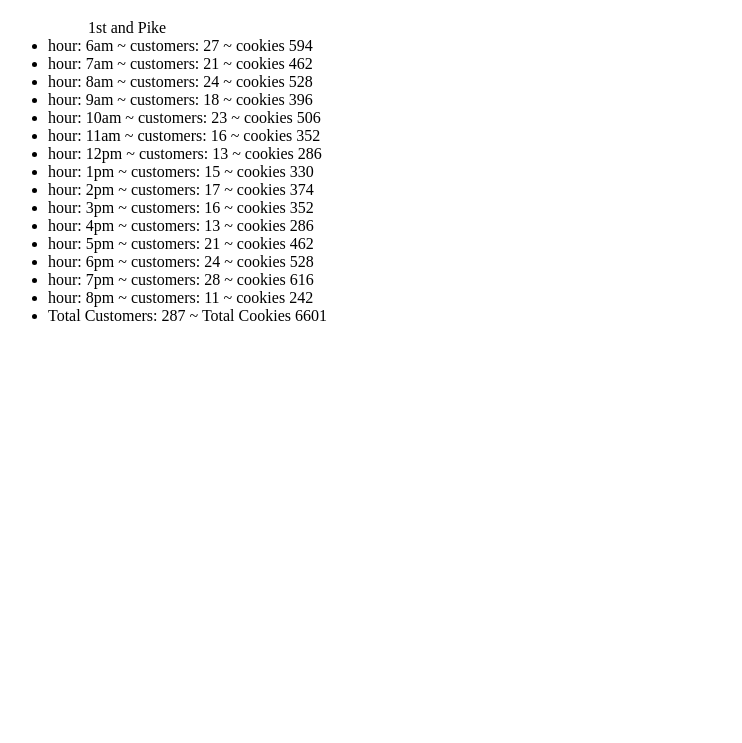
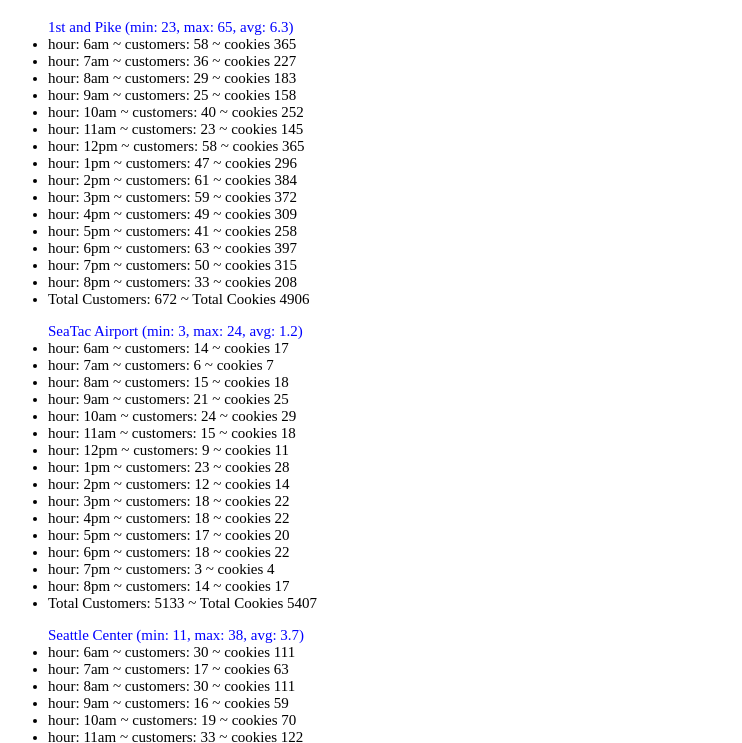
Before and after one commit to dougachrist/cookie-stand, a plain HTML site: page sales.html in a window 1280 px wide. Shown: the part 61-804 px from the top of the page, without its empty margins (0-742 px from the left). Drawn offline with Linux system fonts and the light colour scheme.

Commit message:
finsh code for all 5 stores

```diff
--- a/app.js
+++ b/app.js
@@ -1,20 +1,62 @@
 'use strict';
+// global varibles
 var arrayTotal = 0;
-var store = {
+var hoursOpen = ['6am','7am','8am','9am','10am','11am','12pm','1pm','2pm','3pm','4pm','5pm','6pm','7pm','8pm'];
+
+// store objects
+var storePike = {
   name: '1st and Pike',
-  min: 10,
-  max: 30,
-  avgCookies: 22,
-  hoursOpen: ['6am','7am','8am','9am','10am','11am','12pm','1pm','2pm','3pm','4pm','5pm','6pm','7pm','8pm'],
+  min: 23,
+  max: 65,
+  avgCookies: 6.3,
   hourlyCustomers: [],
   hourlyCookies: [],
 };
+var storeSeaTac = {
+  name: 'SeaTac Airport',
+  min: 3,
+  max: 24,
+  avgCookies: 1.2,
+  hourlyCustomers: [],
+  hourlyCookies: [],
+};
+var storeSeattleCenter = {
+  name: 'Seattle Center',
+  min: 11,
+  max: 38,
+  avgCookies: 3.7,
+  hourlyCustomers: [],
+  hourlyCookies: [],
+};
+var storeCapHill = {
+  name: 'Capitol Hill',
+  min: 20,
+  max: 38,
+  avgCookies: 2.3,
+  hourlyCustomers: [],
+  hourlyCookies: [],
+};
+var storeAlki = {
+  name: 'Alki',
+  min: 2,
+  max: 16,
+  avgCookies: 4.6,
+  hourlyCustomers: [],
+  hourlyCookies: [],
+};
+var storeNameArray = [storePike, storeSeaTac, storeSeattleCenter, storeCapHill, storeAlki];
 
+console.log(storeNameArray[2].name);
+// add the storename as the ul
+for(var i = 0; i < storeNameArray.length; i++) {
+  // console.log(storeNameArray[i].name);
   var storeName = document.getElementById('storeName');
   var storeLocation = document.createElement('ul');
-storeLocation.textContent = store.name;
+  storeLocation.textContent = storeNameArray[i].name + ' (min: ' + storeNameArray[i].min + ', max: ' + storeNameArray[i].max + ', avg: ' + storeNameArray[i].avgCookies + ')';
   storeName.appendChild(storeLocation);
+}
 
+// random number generator & array total
 function getRandomIntInclusive(min, max) {
   return Math.floor(Math.random() * (max - min + 1)) + min;
 }
@@ -26,23 +68,29 @@ function arraySum(testArray) {
   return arrayTotal;
 };
 
-for (var i = 0; i < store.hoursOpen.length; i++) {
-  var randomNum = getRandomIntInclusive(store.min, store.max);
-  store.hourlyCustomers[i] = randomNum;
-  store.hourlyCookies[i] = randomNum * store.avgCookies;
+// for each hour assign the coookies and customer per store
+for (var i = 0; i < hoursOpen.length; i++) {
+  for(var counter = 0; counter < storeNameArray.length; counter++) {
+    var randomNum = getRandomIntInclusive(storeNameArray[counter].min, storeNameArray[counter].max);
+    storeNameArray[counter].hourlyCustomers[i] = Math.round(randomNum);
+    storeNameArray[counter].hourlyCookies[i] = Math.round(randomNum * storeNameArray[counter].avgCookies);
   }
+}
+// where to place the data in the DOM
+
 var hourlyData = document.getElementsByTagName('ul');
 
-for(var i = 0; i <= store.hoursOpen.length; i++) {
-  if(i < store.hoursOpen.length){
+// print out the data and total line
+for(var i = 0; i <= hoursOpen.length; i++) {
+  for(var counter = 0; counter < storeNameArray.length; counter++) {
+    if(i < hoursOpen.length){
       var hourlyInfo = document.createElement('li');
-    hourlyInfo.textContent = 'hour: ' + store.hoursOpen[i] + ' ~  customers: ' + store.hourlyCustomers[i] + ' ~ cookies ' + store.hourlyCookies[i];
-    hourlyData[0].appendChild(hourlyInfo);
+      hourlyInfo.textContent = 'hour: ' + hoursOpen[i] + ' ~  customers: ' + storeNameArray[counter].hourlyCustomers[i] + ' ~ cookies ' + storeNameArray[counter].hourlyCookies[i];
+      hourlyData[counter].appendChild(hourlyInfo);
     } else {
       var hourlyInfo = document.createElement('li');
-    hourlyInfo.textContent = 'Total Customers: ' + arraySum(store.hourlyCustomers) + ' ~  Total Cookies ' + arraySum(store.hourlyCookies);
-    hourlyData[0].appendChild(hourlyInfo);
+      hourlyInfo.textContent = 'Total Customers: ' + arraySum(storeNameArray[counter].hourlyCustomers) + ' ~  Total Cookies ' + arraySum(storeNameArray[counter].hourlyCookies);
+      hourlyData[counter].appendChild(hourlyInfo);
     }
   }
-console.log(store.hourlyCustomers);
-console.log(store.hourlyCookies);
+}
--- a/sales.html
+++ b/sales.html
@@ -6,7 +6,7 @@
   </head>
   <body>
     <h1>Sales Data</h1>
-    <ul id="storeName"></ul>
+    <p id="storeName"></p>
     <script src="app.js"> </script>
     </body>
   </html>
--- a/style.css
+++ b/style.css
@@ -6,3 +6,13 @@ p #storeName {
   font-size: 20px;
   text-align: center;
 }
+
+ul {
+  font-size: 15px;
+  color: blue;
+  width: 500px;
+}
+
+li {
+  color: black;
+}
```
Lines whose indentation alone changed are shown as unchanged.
